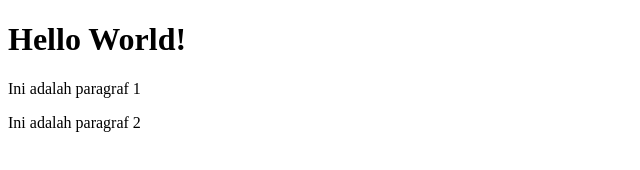
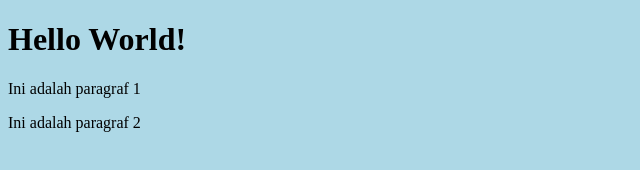
Before and after one commit to rayhan-afk/coba_ITW, a plain HTML site: page index.html in a window 1280 px wide. Shown: the whole page, without its empty margins (0-640 px from the left). Drawn offline with Linux system fonts and the light colour scheme.

Commit message:
menambahkan file index.css dan mengubah background halaman menjadi biru muda

```diff
--- /dev/null
+++ b/index.css
@@ -0,0 +1,3 @@
+body {
+	background-color: lightblue;
+}
--- a/index.html
+++ b/index.html
@@ -2,6 +2,7 @@
 <html>
 <head>
 	<title>Latihan GIT</title>
+	<link rel="stylesheet" type="text/css" href="index.css">
 </head>
 <body>
 	<h1>Hello World!</h1>
```
